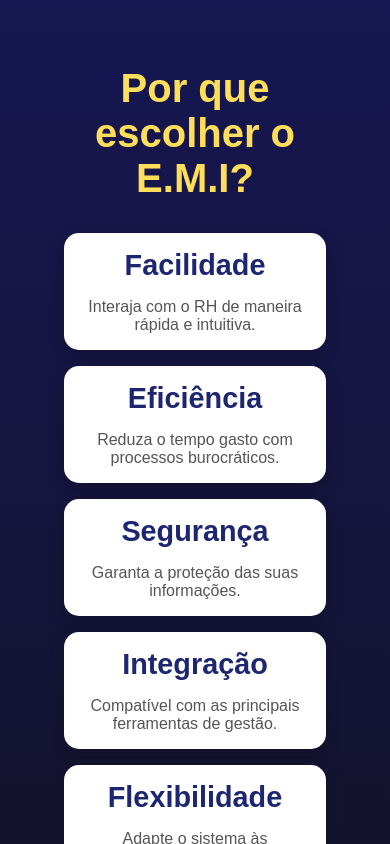
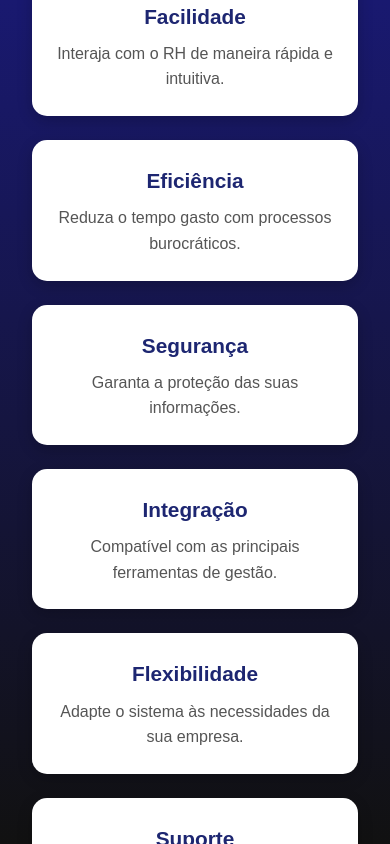
Before and after one commit to EuCaio/emi-grupo, a React (Create React App) app: page / in a window 390 px wide. Built offline with nearby package versions, Linux system fonts and the light colour scheme.

Commit message:
responsividade final

```diff
--- a/src/Geasy.css
+++ b/src/Geasy.css
@@ -1,19 +1,18 @@
-/* Garantir que o conteúdo role normalmente */
-html, body {
+/* Reset básico */
+* {
   margin: 0;
   padding: 0;
+  box-sizing: border-box;
+}
+
+html, body {
+  font-family: 'Arial', sans-serif;
+  background: linear-gradient(to bottom, #191970, #111111);
+  color: #fff;
+  width: 100%;
   height: 100%;
   overflow-x: hidden;
-}
-
-/* h1 global (fora da seção .geasy-header) */
-h1 {
-  display: flex;
-  padding-top: 2em;
-  padding-bottom: 1.5rem;
-  font-size: 2.5rem;
-  justify-content: center;
-  text-align: center;
+  line-height: 1.6;
 }
 
 /* Container principal */
@@ -21,97 +20,78 @@ h1 {
   display: flex;
   flex-direction: column;
   align-items: center;
-  background: linear-gradient(to bottom, #191970, #111111);
-  color: #fff;
-  font-family: 'Arial', sans-serif;
-  text-align: center;
-  overflow-x: hidden;
-  padding: 2rem;
-  box-sizing: border-box;
-  width: 100%;
+  padding: 2rem 1rem;
+  gap: 2rem;
+  max-width: 1200px;
+  margin: 0 auto;
 }
 
 /* Header */
 .geasy-header {
-  display: flex;
-  flex-direction: column;
-  justify-content: center;
-  align-items: center;
-  margin-bottom: 2rem;
+  text-align: center;
   animation: fadeIn 1s ease-in-out;
 }
 
 .geasy-header h1 {
-  font-size: 4rem;
-  margin-bottom: 1rem;
+  font-size: 2.8rem;
   color: #ffde59;
   text-transform: uppercase;
+  margin-bottom: 1rem;
   animation: textGlow 2s infinite ease-in-out;
 }
 
-.geasy-header p {
-  font-size: 1.5rem;
-  max-width: 800px;
-  margin: 0 auto 2rem;
-  line-height: 1.8;
-}
-
-/* Botão principal */
 .geasy-btn {
   background-color: #ffde59;
   color: #333;
-  padding: 1rem 2.5rem;
-  font-size: 1.2rem;
+  padding: 1rem 2rem;
   font-weight: bold;
   border: none;
   border-radius: 50px;
   cursor: pointer;
-  transition: all 0.3s;
+  font-size: 1.1rem;
+  transition: transform 0.3s, background-color 0.3s;
 }
 
 .geasy-btn:hover {
   background-color: #e6c400;
   transform: scale(1.05);
-  box-shadow: 0 5px 15px rgba(255, 214, 0, 0.6);
 }
 
 /* Introdução */
 .geasy-introduction {
-  margin: 2rem 0;
   text-align: center;
-  padding: 1rem;
+  padding: 0 1rem;
 }
 
 .geasy-introduction h2 {
-  font-size: 2.5rem;
+  font-size: 2rem;
+  margin-bottom: 1rem;
   color: #ffde59;
-  margin-bottom: 1rem;
 }
 
 .geasy-introduction p {
-  font-size: 1.2rem;
-  max-width: 900px;
+  font-size: 1.1rem;
+  max-width: 800px;
   margin: 0 auto;
-  line-height: 1.8;
+  color: #eee;
 }
 
 /* Features */
 .geasy-features {
-  padding: 2rem;
   width: 100%;
+  text-align: center;
 }
 
 .geasy-features h2 {
-  font-size: 2.5rem;
+  font-size: 2rem;
+  color: #ffde59;
   margin-bottom: 2rem;
-  color: #ffde59;
 }
 
 .features-list {
-  display: flex;
-  flex-wrap: wrap;
-  justify-content: center;
-  gap: 2rem;
+  display: grid;
+  grid-template-columns: repeat(auto-fit, minmax(260px, 1fr));
+  gap: 1.5rem;
 }
 
 .feature-item {
@@ -120,19 +100,17 @@ h1 {
   padding: 1.5rem;
   border-radius: 15px;
   box-shadow: 0 5px 15px rgba(0, 0, 0, 0.2);
-  width: 280px;
-  text-align: center;
   transition: transform 0.3s, box-shadow 0.3s;
 }
 
 .feature-item:hover {
-  transform: translateY(-10px);
+  transform: translateY(-5px);
   box-shadow: 0 10px 25px rgba(0, 0, 0, 0.3);
 }
 
 .feature-item h3 {
-  font-size: 1.8rem;
-  margin-bottom: 1rem;
+  font-size: 1.5rem;
+  margin-bottom: 0.5rem;
   color: #1d2671;
 }
 
@@ -141,13 +119,14 @@ h1 {
   color: #555;
 }
 
-/* Rodapé */
+/* Footer */
 .geasy-footer {
+  width: 100%;
+  text-align: center;
   color: #bbb;
-  padding: 2rem;
   font-size: 0.9rem;
-  text-align: center;
-  width: 100%;
+  padding: 2rem 1rem 1rem;
+  border-top: 1px solid #333;
 }
 
 .geasy-footer a {
@@ -180,52 +159,38 @@ h1 {
   }
 }
 
-/* Responsivo: Tablets */
+/* Responsividade adicional */
 @media (max-width: 768px) {
-  .geasy-header h1 {
-    font-size: 3rem;
-  }
-
-  .geasy-header p,
-  .geasy-introduction p {
-    font-size: 1.1rem;
-    padding: 0 1rem;
-  }
-
-  .feature-item {
-    width: 90%;
-  }
-}
-
-/* Responsivo: Celulares */
-@media (max-width: 480px) {
-  h1 {
-    font-size: 2rem;
-    padding-top: 1rem;
-    padding-bottom: 1rem;
-  }
-
   .geasy-header h1 {
     font-size: 2.2rem;
   }
 
-  .geasy-header p,
-  .geasy-introduction p {
+  .geasy-btn {
+    padding: 0.8rem 1.5rem;
     font-size: 1rem;
   }
 
+  .geasy-introduction h2,
+  .geasy-features h2 {
+    font-size: 1.6rem;
+  }
+
+  .feature-item h3 {
+    font-size: 1.3rem;
+  }
+}
+
+@media (max-width: 480px) {
+  .geasy-container {
+    padding: 1.5rem 1rem;
+  }
+
+  .geasy-header h1 {
+    font-size: 1.8rem;
+  }
+
   .geasy-btn {
-    padding: 0.8rem 2rem;
+    width: 100%;
     font-size: 1rem;
   }
-
-  .features-list {
-    flex-direction: column;
-    gap: 1rem;
-  }
-
-  .feature-item {
-    width: 100%;
-    padding: 1rem;
-  }
 }
```
